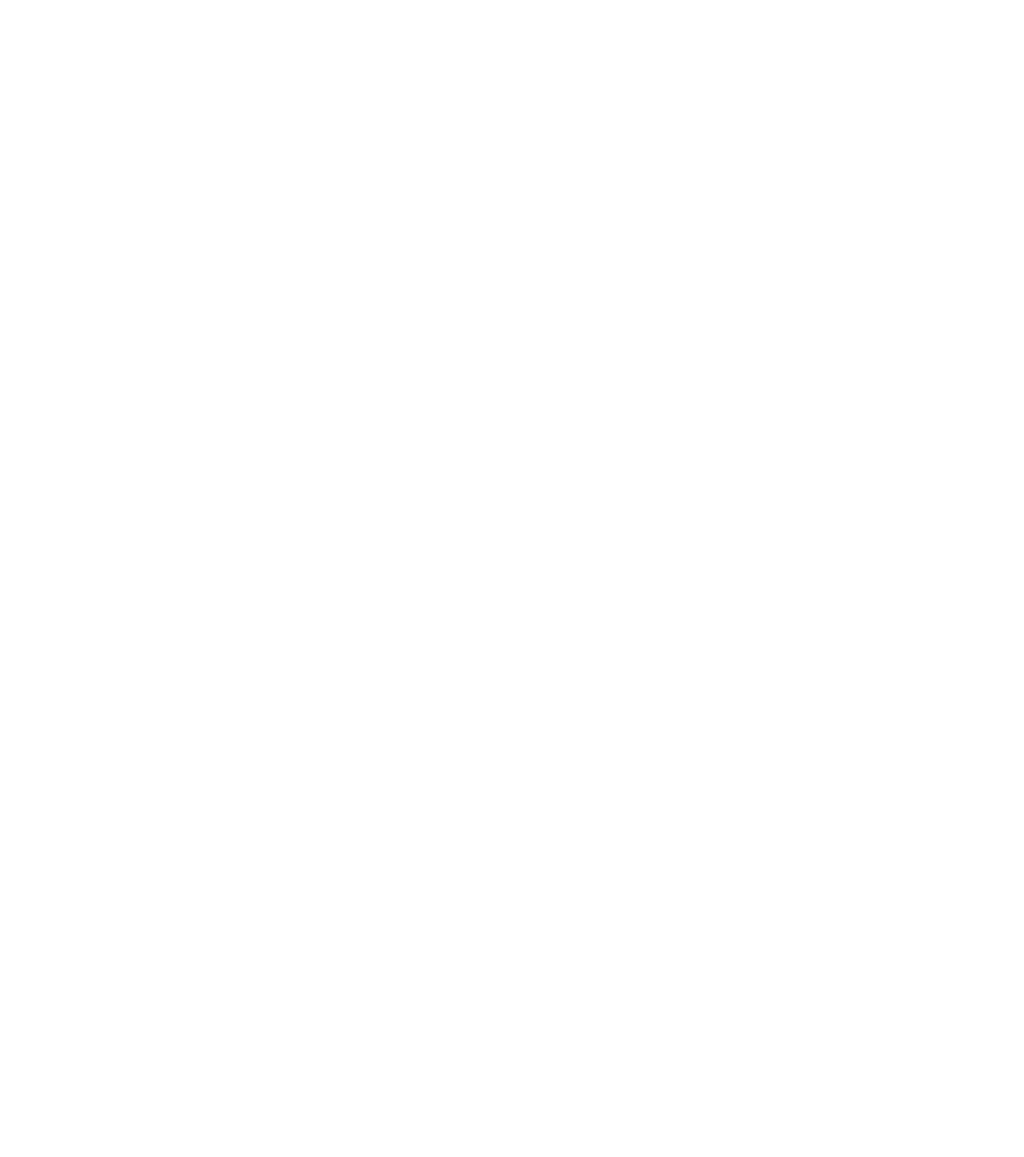
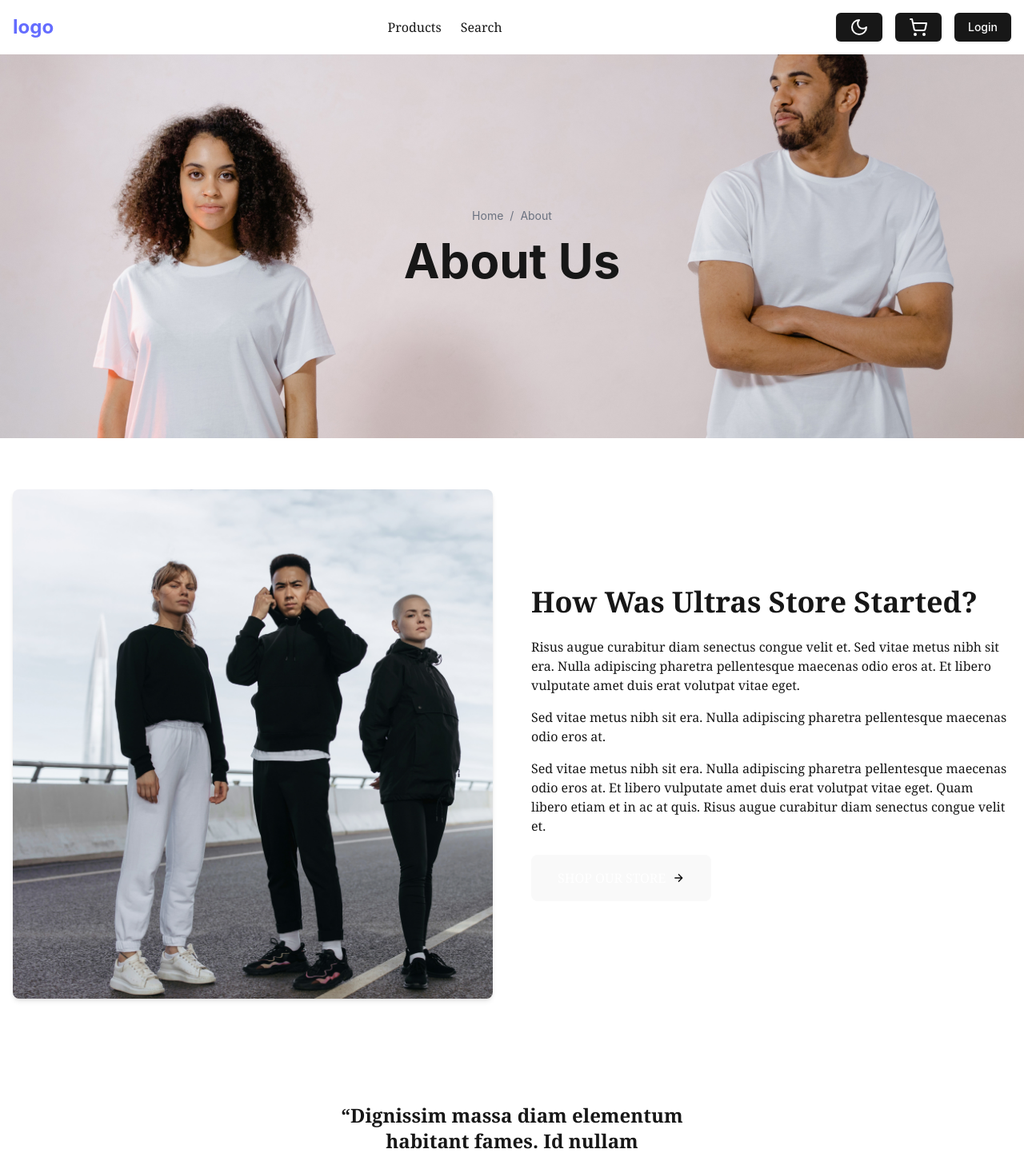
Before and after one commit to mhantich/e-comFashion, a React (Vite) app: page /About in a window 1280 px wide. Before the commit this address had no page. Shown: the top 1447 px of the page at 80% size. Before the commit the page ends 800 px from the top, so only its background shows below. Built offline with nearby package versions, Linux system fonts and the light colour scheme.

Commit message:
add About Us section route,

```diff
--- a/index.html
+++ b/index.html
@@ -4,7 +4,7 @@
     <meta charset="UTF-8" />
     <link rel="icon" type="image/svg+xml" href="/vite.svg" />
     <meta name="viewport" content="width=device-width, initial-scale=1.0" />
-    <title>⚡️ Bolt.new + Vite + React</title>
+    <title>Ecomhantich</title>
   </head>
   <body>
     <div class="w-full" id="root"></div>
--- a/src/App.tsx
+++ b/src/App.tsx
@@ -20,6 +20,7 @@
 import { ManageProducts } from '@/pages/admin/ManageProducts';
 import { ManageOrders } from '@/pages/admin/ManageOrders';
 import { ManageUsers } from '@/pages/admin/ManageUsers';
+import AboutUsSection from './pages/AboutUsSection';
 
 function App() {
   return (
@@ -28,6 +29,7 @@
         <Route element={<Layout />}>
           {/* Public Routes */}
           <Route path="/" element={<Home />} />
+          <Route path="/About" element={<AboutUsSection />} />
           <Route path="/products" element={<Products />} />
           <Route path="/products/:id" element={<ProductDetails />} />
           <Route path="/cart" element={<Cart />} />
--- /dev/null
+++ b/src/pages/AboutUsSection.tsx
@@ -0,0 +1,112 @@
+import { CollationInta } from '@/components/CollationInta';
+import { Reviws } from '@/components/Reviws';
+import React, { useEffect, useState } from 'react';
+
+const AboutUsSection = () => {
+  const [offset, setOffset] = useState(0);
+
+  useEffect(() => {
+    const handleScroll = () => {
+      setOffset(window.scrollY);
+    };
+
+    window.addEventListener('scroll', handleScroll);
+
+    return () => {
+      window.removeEventListener('scroll', handleScroll);
+    };
+  }, []);
+
+  return (
+    <div>
+
+    <div className="relative w-full h-[60vh] overflow-hidden">
+      {/* Background with parallax effect */}
+      <div
+        className="absolute inset-0 "
+        style={{
+            backgroundImage: 'url("/images/hero-image.jpg")',
+            backgroundSize: 'cover',
+            backgroundPosition: 'center',
+            transform: `translateY(${offset * 0.5}px)`,
+            transition: 'transform 0.1s ease-out'
+        }}
+        />
+
+      {/* Overlay for slight white wash effect */}
+      <div className="absolute inset-0 " />
+
+      {/* Content */}
+      <div className="relative z-10 h-full flex flex-col items-center justify-center">
+        <div className="text-center">
+          <div className="flex items-center justify-center space-x-2 text-sm text-gray-500 mb-4">
+            <span>Home</span>
+            <span>/</span>
+            <span>About</span>
+          </div>
+          <h1 className="text-6xl font-bold text-primary">About Us</h1>
+        </div>
+      </div>
+    </div>
+    <div className="container mx-auto px-4 py-16">
+      <div className="flex flex-col md:flex-row gap-12 items-center">
+        {/* Image Section */}
+        <div className="w-full md:w-1/2">
+          <img
+            src="/images/single-image1.jpg"
+            alt="Three models wearing Ultras clothing"
+            className="w-full h-full object-cover rounded-lg shadow-md"
+          />
+        </div>
+
+        {/* Content Section */}
+        <div className="w-full font-serif md:w-1/2 space-y-6">
+          <h2 className="text-4xl font-bold text-primary">
+            How Was Ultras Store Started?
+          </h2>
+
+          <div className="space-y-4 text-primary">
+            <p>
+              Risus augue curabitur diam senectus congue velit et. Sed vitae
+              metus nibh sit era. Nulla adipiscing pharetra pellentesque maecenas
+              odio eros at. Et libero vulputate amet duis erat volutpat vitae eget.
+            </p>
+
+            <p>
+              Sed vitae metus nibh sit era. Nulla adipiscing pharetra pellentesque
+              maecenas odio eros at.
+            </p>
+
+            <p>
+              Sed vitae metus nibh sit era. Nulla adipiscing pharetra pellentesque
+              maecenas odio eros at. Et libero vulputate amet duis erat volutpat
+              vitae eget. Quam libero etiam et in ac at quis. Risus augue curabitur
+              diam senectus congue velit et.
+            </p>
+          </div>
+
+          <button className="  px-8 py-4 inline-flex items-center group transition-colors">
+                           <p className='text-white'>
+                          SHOP OUR STORE   </p>
+            <svg
+              className="ml-2 w-4 h-4 transform group-hover:translate-x-1 transition-transform"
+              viewBox="0 0 24 24"
+              fill="none"
+              stroke="currentColor"
+              strokeWidth="2"
+            >
+              <path d="M5 12h14M12 5l7 7-7 7"/>
+            </svg>
+          </button>
+        </div>
+      </div>
+    </div>
+    <Reviws />
+
+     <CollationInta />
+
+        </div>
+  );
+};
+
+export default AboutUsSection;
--- a/src/routes/ProtectedRoute.tsx
+++ b/src/routes/ProtectedRoute.tsx
@@ -9,6 +9,7 @@
 export function ProtectedRoute({ children, allowedRoles }: ProtectedRouteProps) {
   const { isAuthenticated, user } = useAuthStore();
   const location = useLocation();
+  console.log(isAuthenticated, user)
 
   if (!isAuthenticated) {
     return <Navigate to="/login" state={{ from: location }} replace />;
```
Also changed, not shown: public/images/hero-image.jpg (added), public/images/single-image1.jpg (added).
